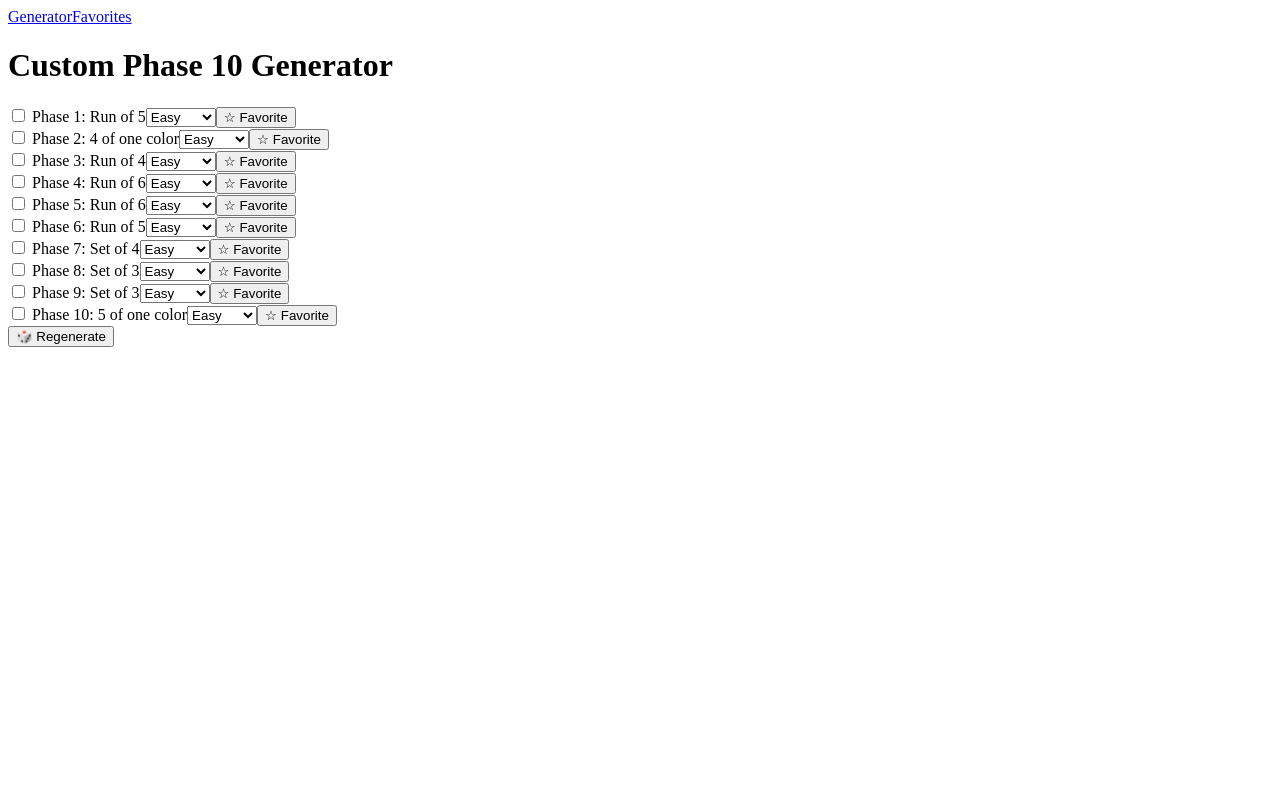
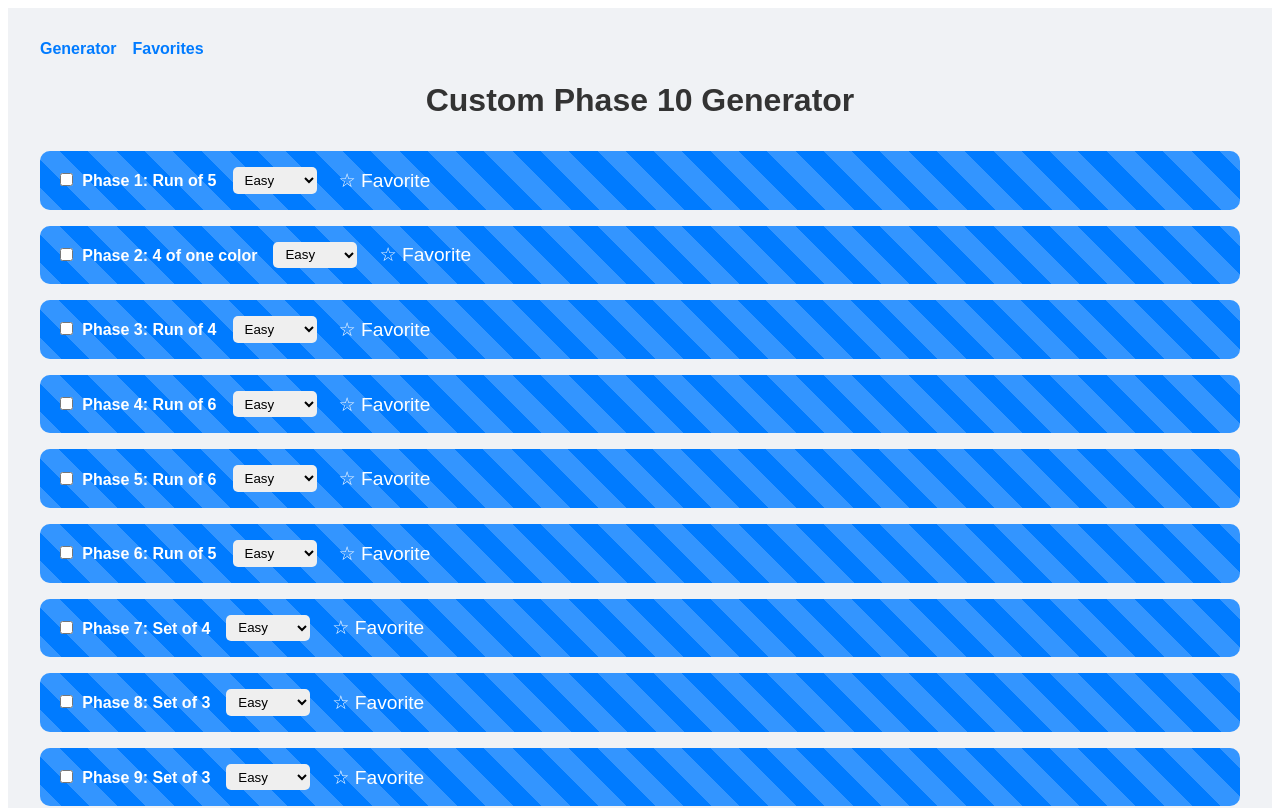
Before and after one commit to IronBryce2011/phase10-gen, a React (Vite) app: page / in a window 1280 px wide. Shown: the top 808 px of the page. Built offline with nearby package versions, Linux system fonts and the light colour scheme.

Commit message:
Update App.css

```diff
--- a/src/App.css
+++ b/src/App.css
@@ -0,0 +1,148 @@
+/* App container */
+.app-container {
+  padding: 2rem;
+  background-color: #f0f2f5;
+  min-height: 100vh;
+  font-family: Arial, sans-serif;
+}
+
+/* Navigation */
+.nav-bar {
+  margin-bottom: 1.5rem;
+}
+.nav-link {
+  margin-right: 1rem;
+  text-decoration: none;
+  color: #007bff;
+  font-weight: bold;
+}
+.nav-link:hover {
+  text-decoration: underline;
+}
+
+/* Title */
+.app-title {
+  margin-bottom: 2rem;
+  color: #333;
+  text-align: center;
+}
+
+/* Phase cards list */
+.phases-list {
+  display: flex;
+  flex-direction: column;
+  gap: 1rem;
+}
+
+/* Phase card */
+.phase-card {
+  position: relative;
+  background-color: #007bff;
+  border-radius: 10px;
+  padding: 1rem;
+  color: white;
+  overflow: hidden;
+  opacity: 0;
+  transform: translateY(20px);
+  animation: fadeInUp 0.5s forwards;
+  animation-delay: calc(var(--phase-index) * 0.1s);
+}
+
+/* Striped background effect */
+.phase-card::before {
+  content: '';
+  position: absolute;
+  top: -20%;
+  left: -20%;
+  width: 140%;
+  height: 140%;
+  background: repeating-linear-gradient(
+    45deg,
+    rgba(255,255,255,0.2) 0 20px,
+    transparent 20px 40px
+  );
+  z-index: 1;
+  animation: slideStripes 5s linear infinite;
+}
+
+/* Card content above stripes */
+.phase-card-content {
+  position: relative;
+  z-index: 2;
+  display: flex;
+  align-items: center;
+  gap: 1rem;
+  flex-wrap: wrap;
+}
+
+/* Phase label */
+.phase-label input {
+  margin-right: 0.3rem;
+}
+.phase-name {
+  font-weight: bold;
+}
+
+/* Dropdown */
+.phase-dropdown {
+  padding: 0.3rem 0.5rem;
+  border-radius: 5px;
+  border: none;
+  cursor: pointer;
+  transition: all 0.2s ease;
+}
+
+/* Favorite button */
+.favorite-btn {
+  background: none;
+  border: none;
+  cursor: pointer;
+  font-size: 1.2rem;
+  color: #fff;
+  transition: transform 0.2s ease, color 0.2s ease;
+}
+.favorite-btn.active {
+  color: gold;
+  animation: popStar 0.3s ease forwards;
+}
+
+/* Regenerate button */
+.regenerate-btn {
+  padding: 0.6rem 1rem;
+  border-radius: 6px;
+  background-color: #007bff;
+  color: white;
+  border: none;
+  cursor: pointer;
+  font-weight: bold;
+  transition: transform 0.2s ease, background-color 0.2s ease;
+  align-self: flex-start;
+  margin-top: 1rem;
+}
+.regenerate-btn:active {
+  animation: shake 0.3s;
+}
+
+/* Animations */
+@keyframes fadeInUp {
+  to {
+    opacity: 1;
+    transform: translateY(0);
+  }
+}
+@keyframes popStar {
+  0% { transform: scale(1); }
+  50% { transform: scale(1.5) rotate(20deg); }
+  100% { transform: scale(1) rotate(0deg); }
+}
+@keyframes shake {
+  0% { transform: rotate(0deg); }
+  25% { transform: rotate(10deg); }
+  50% { transform: rotate(-10deg); }
+  75% { transform: rotate(10deg); }
+  100% { transform: rotate(0deg); }
+}
+@keyframes slideStripes {
+  0% { background-position: -50px 0; }
+  100% { background-position: 50px 0; }
+}
```
